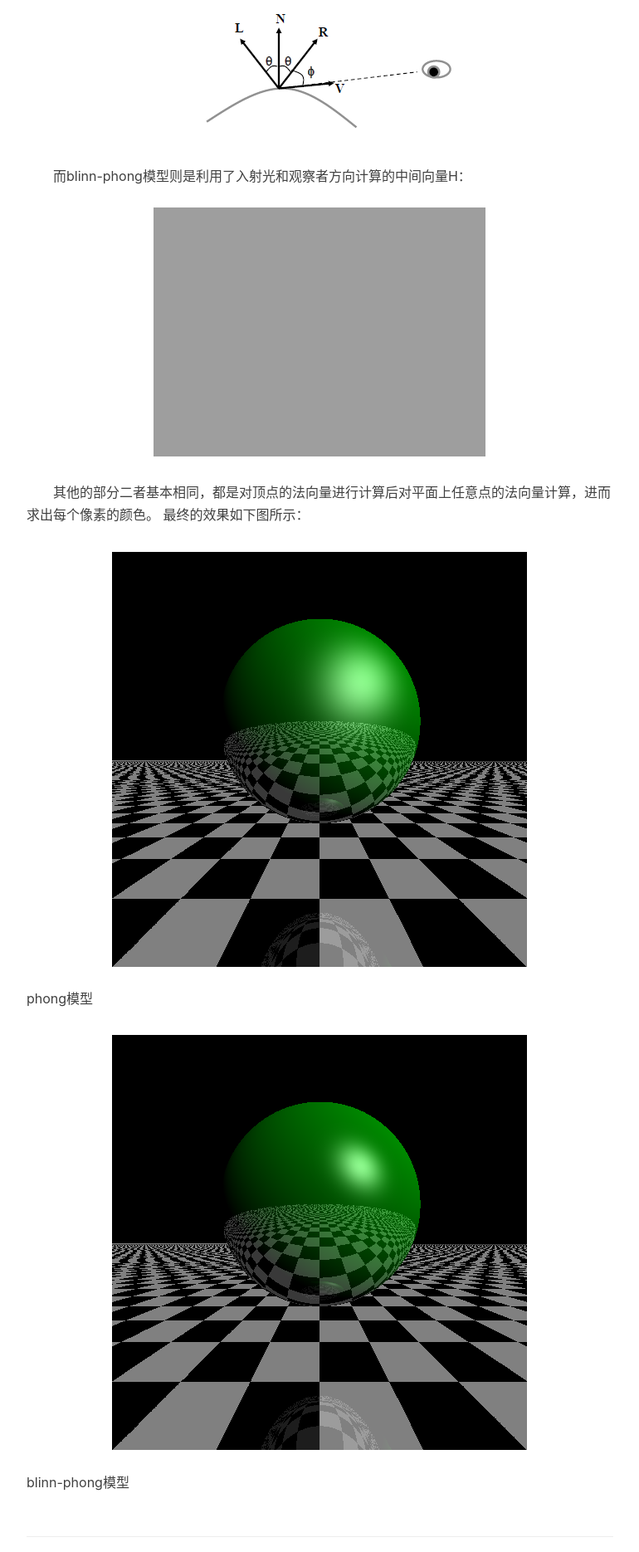
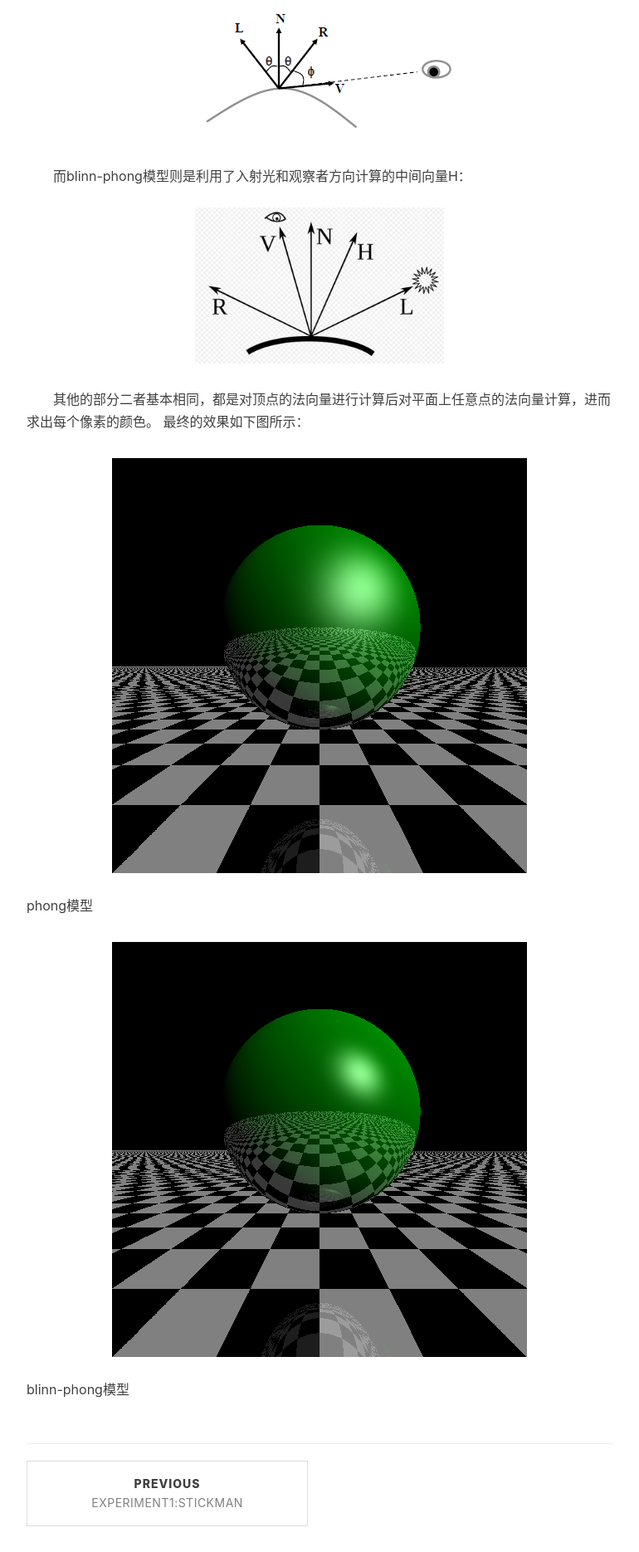
Before and after one commit to wxyMoscow/wxymoscow.github.com, a Jekyll site: the page built from _posts/2017-04-17-computerGraphics-ex2.markdown, in a window 1280 px wide. Shown: the part 675-2545 px from the top of the page at 83% size, without its empty margins (233-1003 px from the left). Built offline with Jekyll 4.4.1, drawn with Linux system fonts in a browser that asks for light colours; nearby versions of some CDN libraries; comment, search, counter and statistics services are not loaded.

Commit message:
Update 2017-04-17-computerGraphics-ex2.markdown

```diff
--- a/_posts/2017-04-17-computerGraphics-ex2.markdown
+++ b/_posts/2017-04-17-computerGraphics-ex2.markdown
@@ -18,7 +18,7 @@ phong模型课上讲得已经比较清楚，利用光的反射原理求出反射
 ![img](/img/in-post/cg-ex2/phong-model.png)
 
 　　而blinn-phong模型则是利用了入射光和观察者方向计算的中间向量H：
-![img](/img/in-post/cg-ex2/blinn-phong-model.png =360x160)
+<img src="/img/in-post/cg-ex2/blinn-phong-model.png" width = "300" height = "200" alt="图片名称" align=center />
 
 　　其他的部分二者基本相同，都是对顶点的法向量进行计算后对平面上任意点的法向量计算，进而求出每个像素的颜色。
 最终的效果如下图所示：
```
